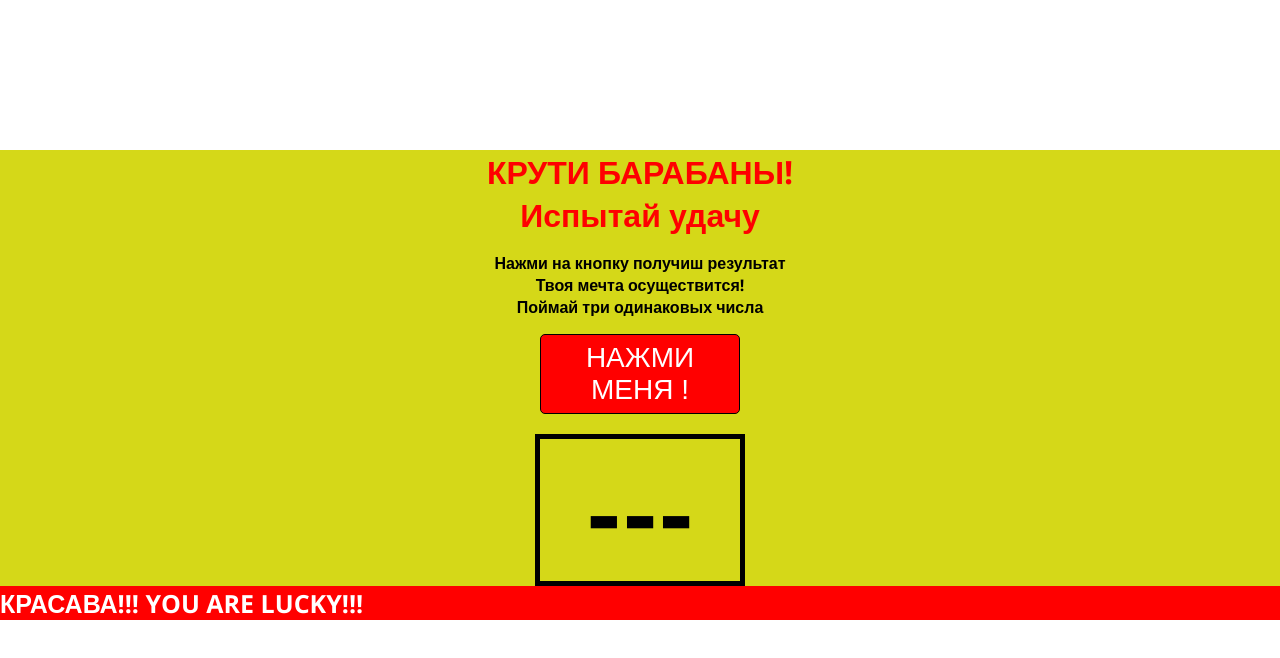
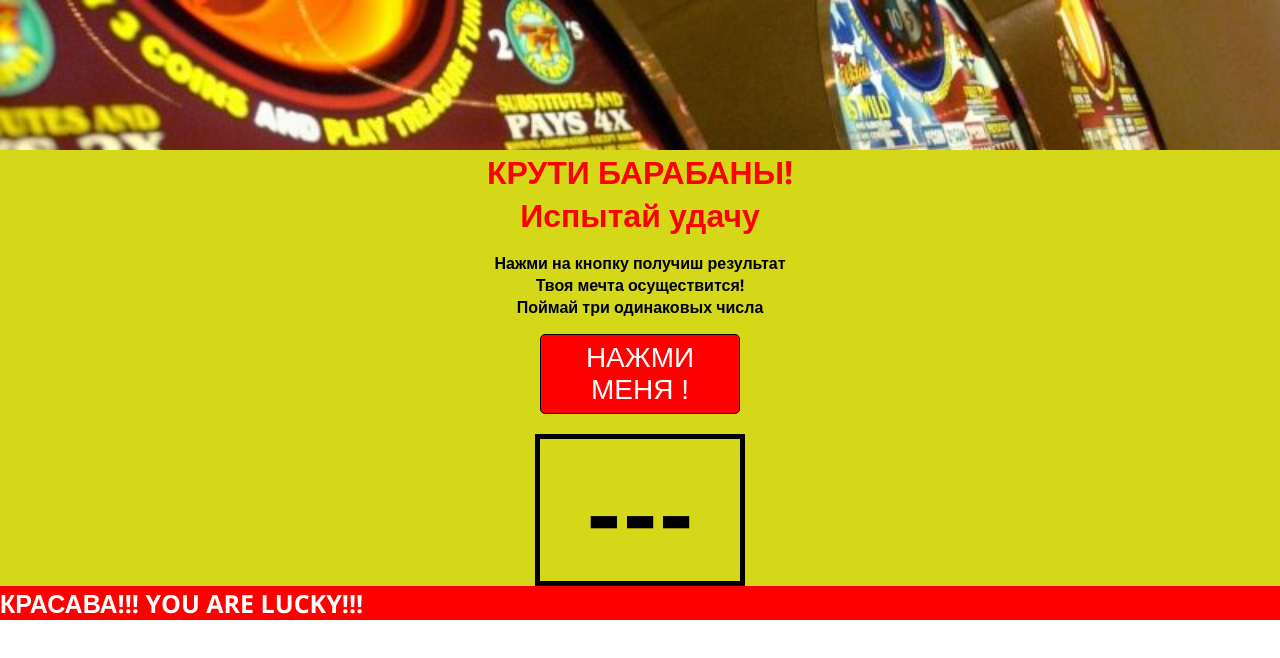
Before and after one commit to DmitriyMalts/slots, a plain HTML site: page index.html in a window 1280 px wide. Drawn offline with nearby package versions, Linux system fonts and the light colour scheme.

Commit message:
Update style.css

```diff
--- a/style.css
+++ b/style.css
@@ -12,7 +12,7 @@ h1 {
 }
 p {font-weight: 800;}
 .header {
-    background: url("../Baraban/img/background.jpg") no-repeat;
+    background: url("../background.jpg") no-repeat;
     background-size: cover;
     height: 150px;
     width: auto;
```
